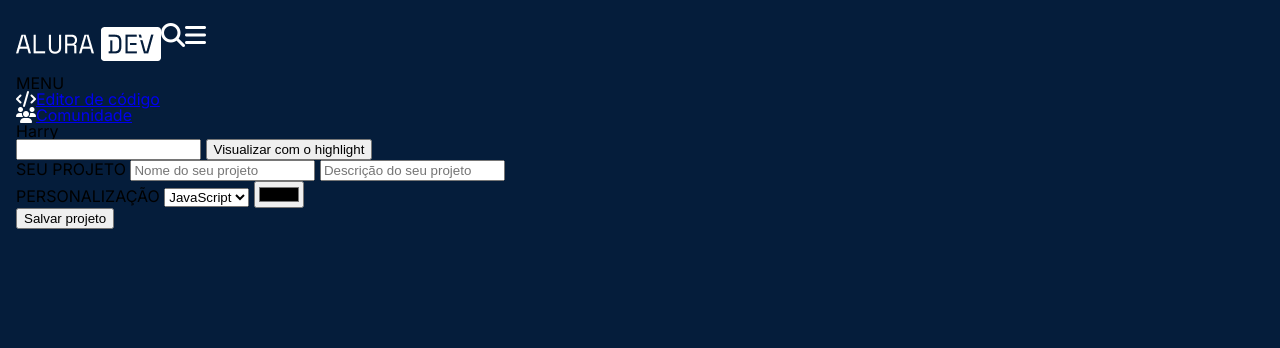
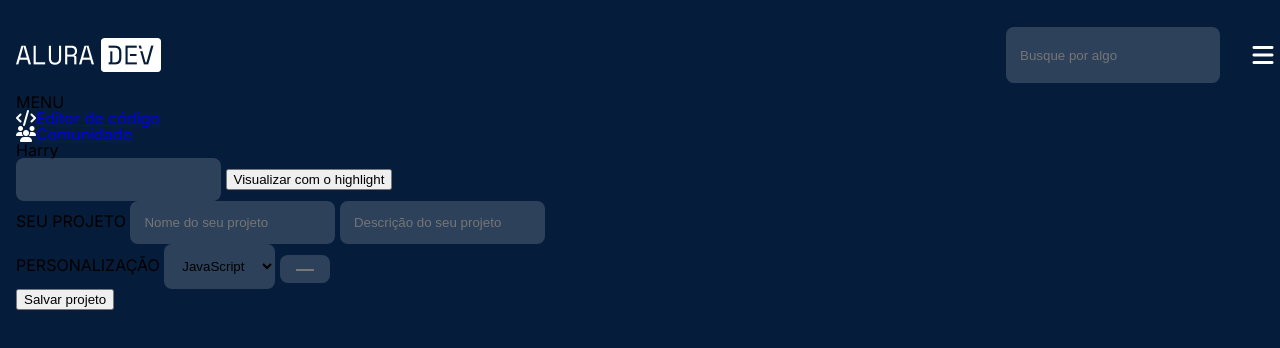
Before and after one commit to amandafd/aluradev-alura-challenge-front-end-1, a plain HTML site: page index.html in a window 1280 px wide. Drawn offline with Linux system fonts and the light colour scheme.

Commit message:
feat: adding header styling

```diff
--- a/assets/styles/abstract/_base.scss
+++ b/assets/styles/abstract/_base.scss
@@ -9,3 +9,10 @@ html {
 body {
     background-color: $blue-dark-blue;
 }
+
+input, select {
+    background: rgba(255, 255, 255, 0.16);
+    padding: 0.875rem;
+    border: none;
+    border-radius: .5rem;
+}
--- a/assets/styles/abstract/_variables.scss
+++ b/assets/styles/abstract/_variables.scss
@@ -8,6 +8,7 @@ $lighter: #fff;
 $ff: 'Inter', sans-serif;
 
 @mixin font-type($fs, $lh) {
+    color: $lighter;
     font-size: $fs;
     line-height: $lh;
 }
--- a/assets/styles/components/_header.scss
+++ b/assets/styles/components/_header.scss
@@ -2,7 +2,19 @@
 
 header {
     display: flex;
+    align-items: center;
+    justify-content: space-between;
     padding: .7rem 0;
+
+    .logo {
+        display: flex;
+        align-items: center;
+    }
+
+    .header-elements {
+        display: flex;
+        align-items: center;
+        gap: 2rem;
 
         .search {
             input {
@@ -18,3 +30,30 @@ header {
             color: $lighter;
         }
     }
+
+    @media (min-width: 380px){
+
+
+
+        .header-elements {
+            display: grid;
+            grid-template-columns: 83% 4.5%;
+            justify-content: space-between;
+
+            .search {
+                display: flex;
+
+                i {
+                    display: none;
+                }
+
+                input {
+                    display: flex;
+                    flex-grow: 1;
+                    height: 3.5rem;
+                }
+            }
+        }
+
+    }
+}
--- a/index.html
+++ b/index.html
@@ -19,6 +19,7 @@
             <div class="logo">
                 <img src="./assets/images/logo-aluradev.png" alt="AluraDev's logo">
             </div>
+            <div class="header-elements">
                 <div class="search">
                     <i class="fa-sharp fa-solid fa-magnifying-glass fa-xl"></i>
                     <input type="search" name="search-bar" placeholder="Busque por algo">
@@ -28,6 +29,7 @@
                 </div>
                 <div class="burger-menu">
                     <i class="fa-sharp fa-solid fa-bars fa-xl"></i>
+                </div>
             </div>
         </header>
         <main>
```
Also changed, not shown: assets/styles/style.css, 1 other file. Lines whose indentation alone changed are shown as unchanged.
